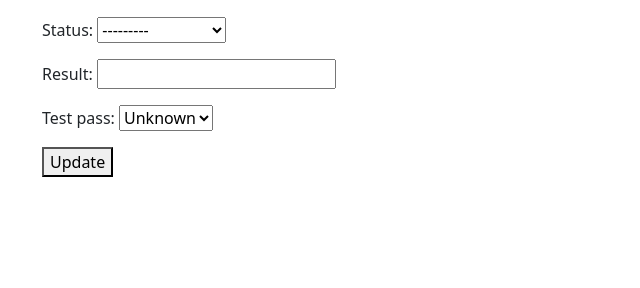
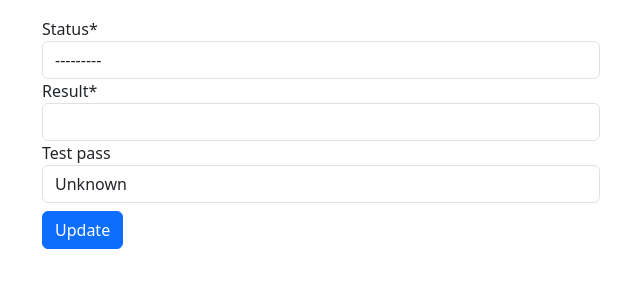
Before and after one commit to shepkeira/LIMS, a Django app: page /laboratory/update_test_result/50/ in a window 1280 px wide. Shown: the part 175-463 px from the top of the page, without its empty margins (40-680 px from the left). Run offline with Django 3.2, Linux system fonts and the light colour scheme; a user stored in the database is signed in; data comes from the database, SQL or seed files in the repository; some libraries are stand-ins or nearby versions.

Commit message:
styled test sample update form

```diff
--- a/LIMS_IMAGE/web/templates/laboratory/update_results.html
+++ b/LIMS_IMAGE/web/templates/laboratory/update_results.html
@@ -1,4 +1,6 @@
 {% extends 'base.html' %}
+<!-- required to use crispy forms -->
+{% load crispy_forms_tags %}
 <!-- Not having this here makes the interpreter mad -->
 {% block title %}Update Sample Results{% endblock %}
 <!-- Not having this here makes the interpreter mad -->
@@ -9,18 +11,15 @@
 
     <p>ID: {{ sample.user_side_id }}</p>
 
-    <form method="post" enctype="multipart/form-data">
-        {% csrf_token %}
-         {{ form.as_p }}
-        <button type="submit">Update</button>
-      </form>
+    <form method="post" enctype="multipart/form-data" class="w-50">
+      {% csrf_token %} {{ form|crispy }}
+      <button type="submit" class="btn btn-primary my-2">Update</button>
+    </form>
 
-      {% if complete and message %}
-        <h3>{{ message }}</h3>
-      {% endif %}
-      {% if complete and not message %}
-        <h3>Succesfully Updated</h3>
-      {% endif %}
-  {% endblock %}
+    {% if complete and message %}
+    <h3>{{ message }}</h3>
+    {% endif %} {% if complete and not message %}
+    <h3>Succesfully Updated</h3>
+    {% endif %} {% endblock %}
   </div>
 </body>
```
